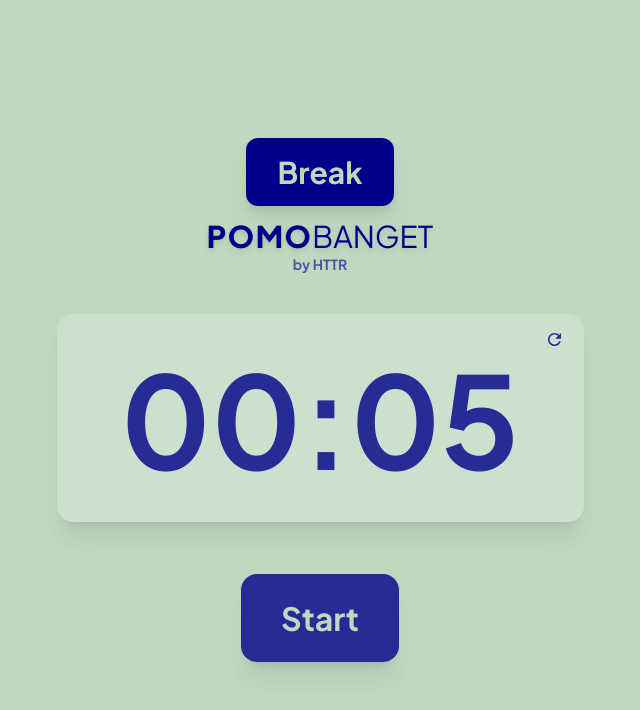
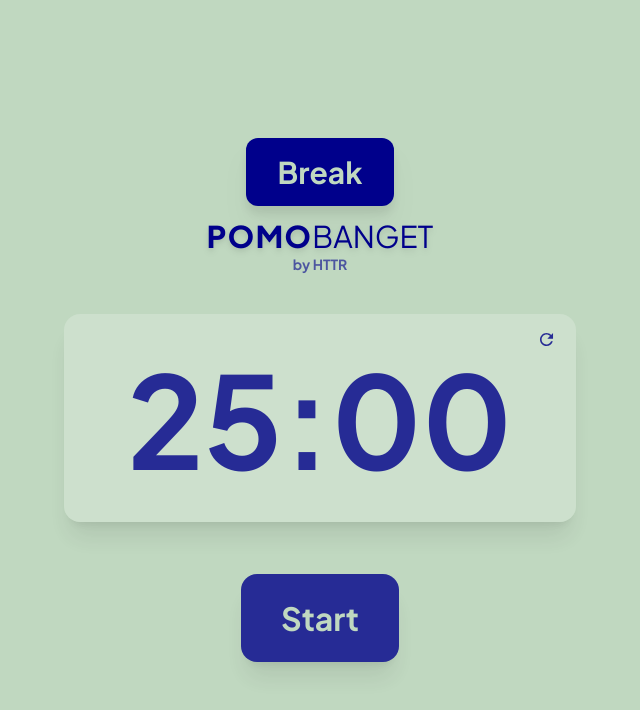
Before and after one commit to HTTR-Gacor/pomobanget, a Next.js app: page / in a window 1280 px wide. Shown: the top 710 px of the page, without its empty margins (320-960 px from the left). Built offline with nearby package versions, Linux system fonts and the light colour scheme.

Commit message:
feat: add sound when timer ends

```diff
--- a/package.json
+++ b/package.json
@@ -13,7 +13,8 @@
     "next": "latest",
     "react": "latest",
     "react-dom": "latest",
-    "react-icons": "^4.11.0"
+    "react-icons": "^4.11.0",
+    "use-sound": "^4.0.1"
   },
   "devDependencies": {
     "@types/node": "latest",
--- a/src/app/page.tsx
+++ b/src/app/page.tsx
@@ -5,18 +5,19 @@ import Link from "next/link";
 import { useRouter } from 'next/navigation';
 import { useEffect, useState, useMemo } from "react";
 
-
 export default function Home() {
   const [isStarted, setIsStarted] = useState(false)
   const [isPaused, setIsPaused] = useState(false)
-  const [timeLeft, setTimeLeft] = useState(5)
+  const [timeLeft, setTimeLeft] = useState(1500)
   const [mode] = useState('work')
   const router = useRouter()
+  const audio = new Audio('/sounds/work-finished.mp3')
 
   useEffect(() => {
     if (timeLeft == 0) {
       setIsStarted(false)
       router.push('/break')
+      audio.play()
     }
   }, [timeLeft, router])
 
```
Also changed, not shown: 2 other files (tests, documents, lock files or other folders).
